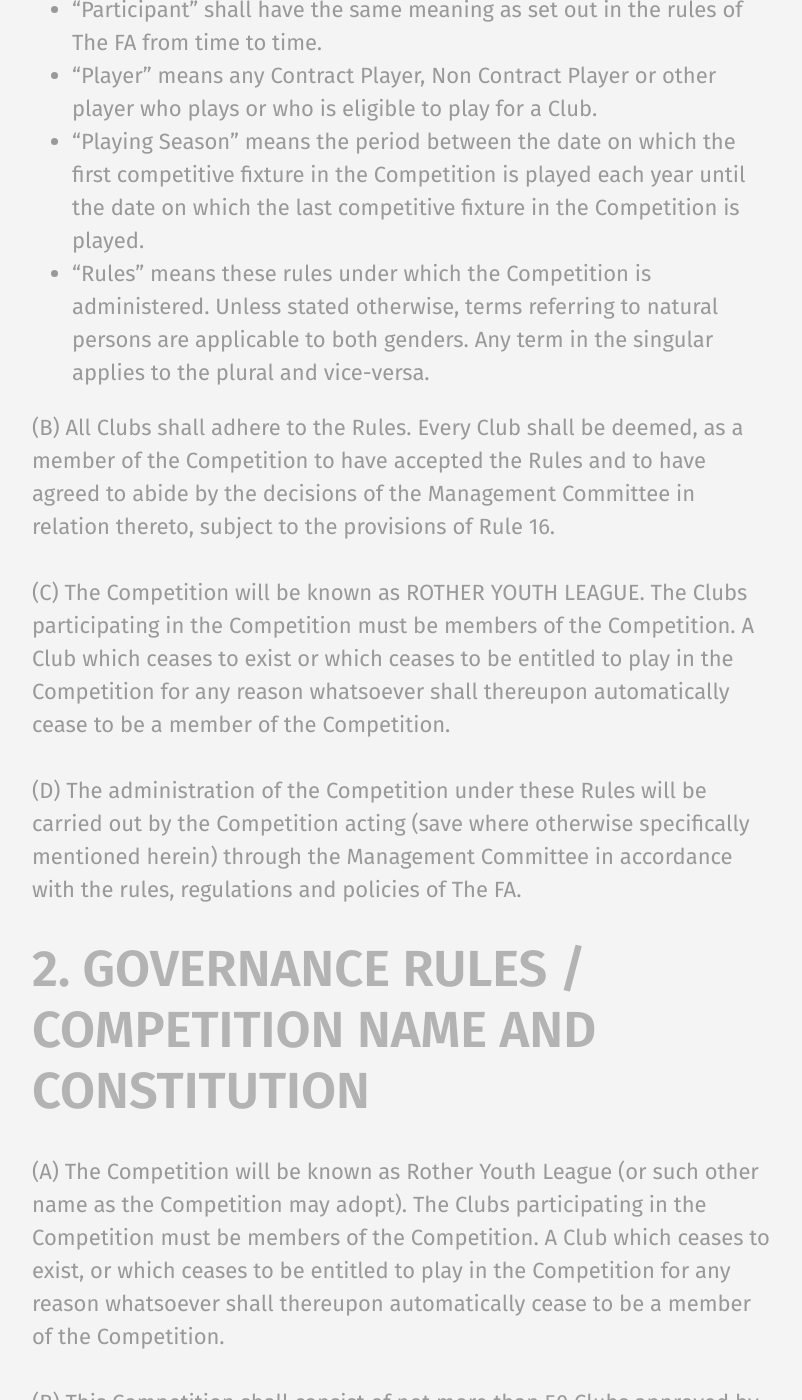
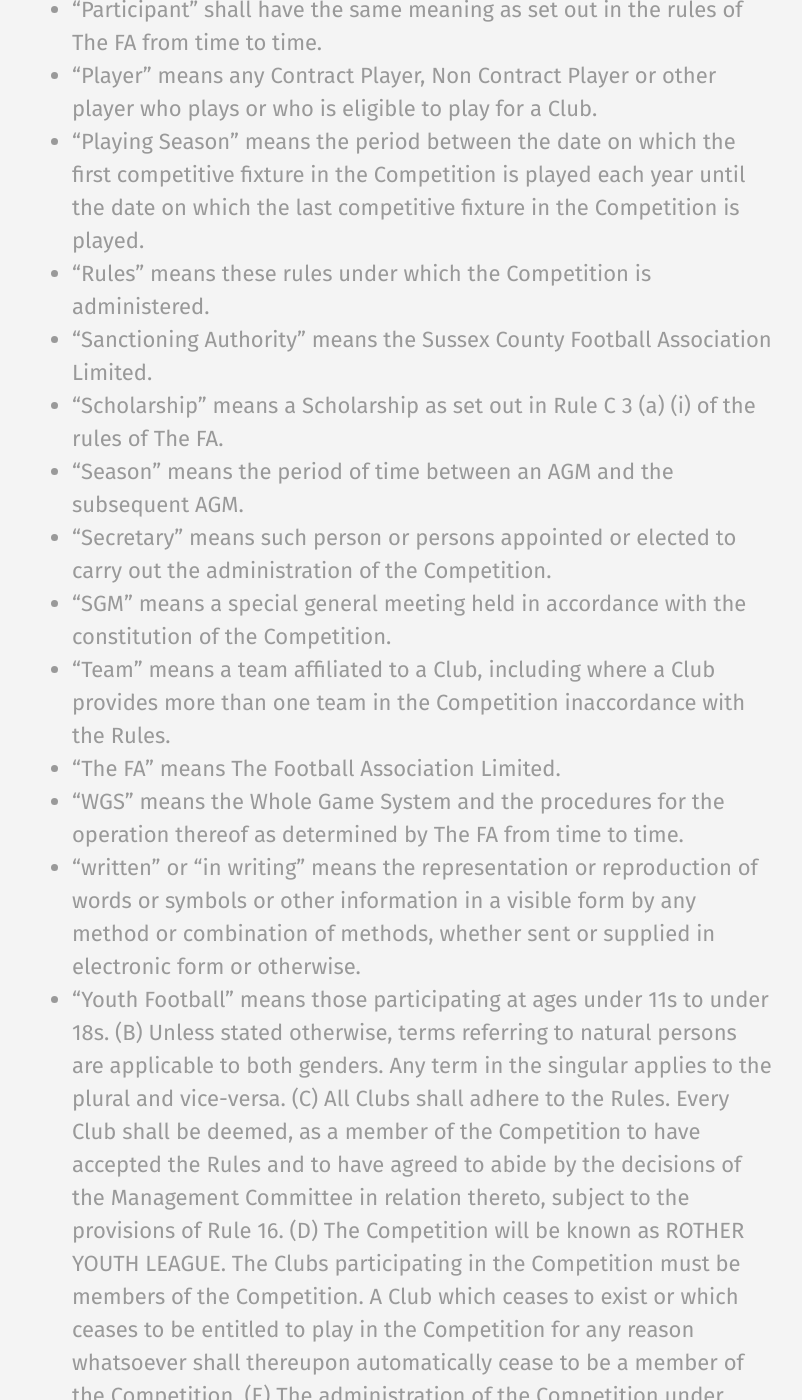
Before and after one commit to rotherleague/Rother, a Jekyll site: the page built from rules.md, in a window 1280 px wide and 1400 px high, scrolled down 1697 px. Shown: the whole window, without its empty margins (56-858 px from the left). Built offline with Jekyll 4.4.1, drawn with Linux system fonts in a browser that asks for light colours; some of the changed text lies outside the part shown.

Commit message:
Update 01.md

```diff
--- a/_includes/rules/01.md
+++ b/_includes/rules/01.md
@@ -20,10 +20,17 @@
 - “Player” means any Contract Player, Non Contract Player or other player who plays or who is eligible to play for a Club.
 - “Playing Season” means the period between the date on which the first competitive fixture in the Competition is played each year until the date on which the last competitive fixture in the Competition is played.
 - “Rules” means these rules under which the Competition is administered.
-Unless stated otherwise, terms referring to natural persons are applicable to both genders. Any term in the singular applies to the plural and vice-versa.
-
-(B)	All Clubs shall adhere to the Rules.  Every Club shall be deemed, as a member of the Competition to have accepted the Rules and to have agreed to abide by the decisions of the Management Committee in relation thereto, subject to the provisions of Rule 16.
-
-(C) The Competition will be known as ROTHER YOUTH LEAGUE.  The Clubs participating in the Competition must be members of the Competition.  A Club which ceases to exist or which ceases to be entitled to play in the Competition for any reason whatsoever shall thereupon automatically cease to be a member of the Competition.
-
-(D)	The administration of the Competition under these Rules will be carried out by the Competition acting (save where otherwise specifically mentioned herein) through the Management Committee in accordance with the rules, regulations and policies of The FA.
+- “Sanctioning Authority” means the Sussex County Football Association Limited.
+- “Scholarship” means a Scholarship as set out in Rule C 3 (a) (i) of the rules of The FA.
+- “Season” means the period of time between an AGM and the subsequent AGM.
+- “Secretary” means such person or persons appointed or elected to carry out the administration of the Competition.
+- “SGM” means a special general meeting held in accordance with the constitution of the Competition.
+- “Team” means a team affiliated to a Club, including where a Club provides more than one team in the Competition inaccordance with the Rules.
+- “The FA” means The Football Association Limited.
+- “WGS” means the Whole Game System and the procedures for the operation thereof as determined by The FA from time to time.
+- “written” or “in writing” means the representation or reproduction of words or symbols  or other information in a visible form by any method or combination of methods, whether sent or supplied in electronic form or otherwise.
+- “Youth Football” means those participating at ages under 11s to under 18s.
+  (B)	Unless stated otherwise, terms referring to natural persons are applicable to both genders. Any term in the singular applies to the plural and vice-versa.
+	(C)	All Clubs shall adhere to the Rules.  Every Club shall be deemed, as a member of the Competition to have accepted the Rules and to have agreed to abide by the decisions of the Management Committee in relation thereto, subject to the provisions of Rule 16.
+	(D) The Competition will be known as ROTHER YOUTH LEAGUE.  The Clubs participating in the Competition must be members of the Competition.  A Club which ceases to exist or which ceases to be entitled to play in the Competition for any reason whatsoever shall thereupon automatically cease to be a member of the Competition.
+	(E)	The administration of the Competition under these Rules will be carried out by the Competition acting (save where otherwise specifically mentioned herein) through the Management Committee in accordance with the rules, regulations and policies of The FA.
```
